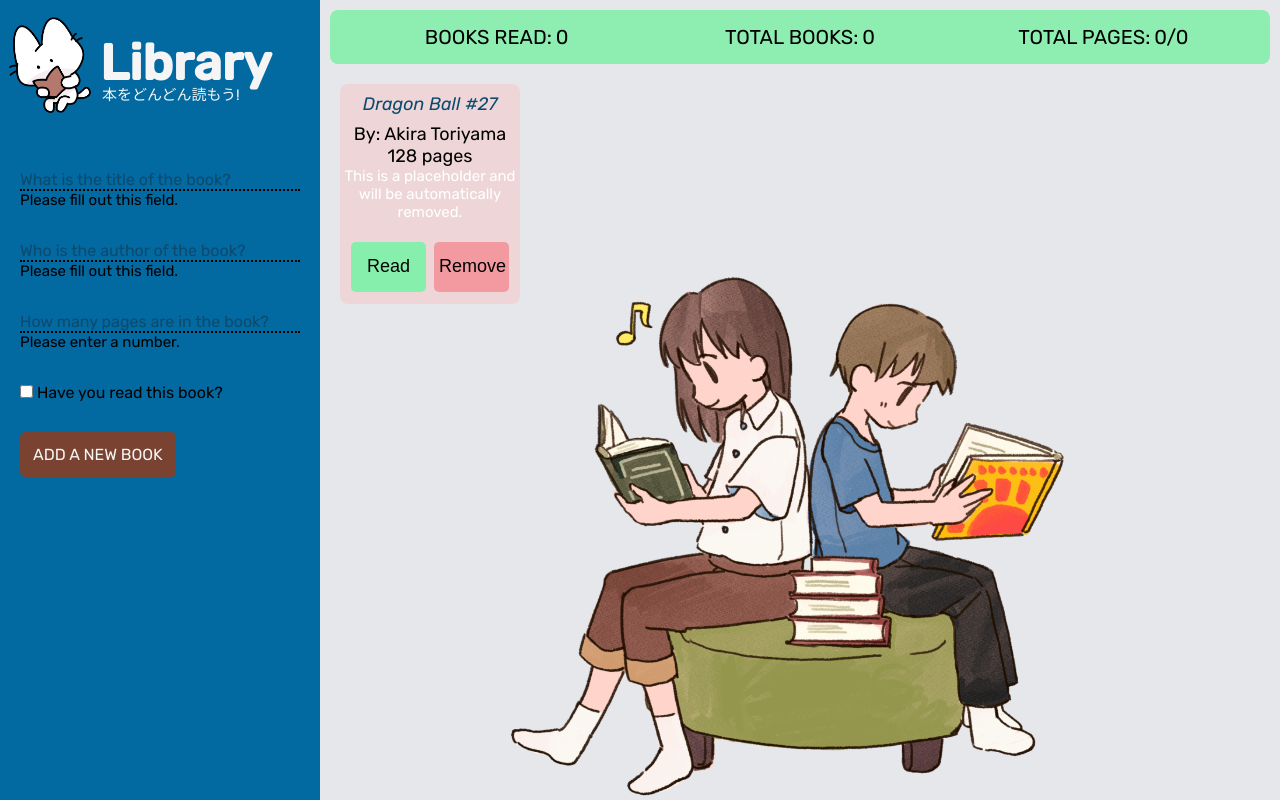
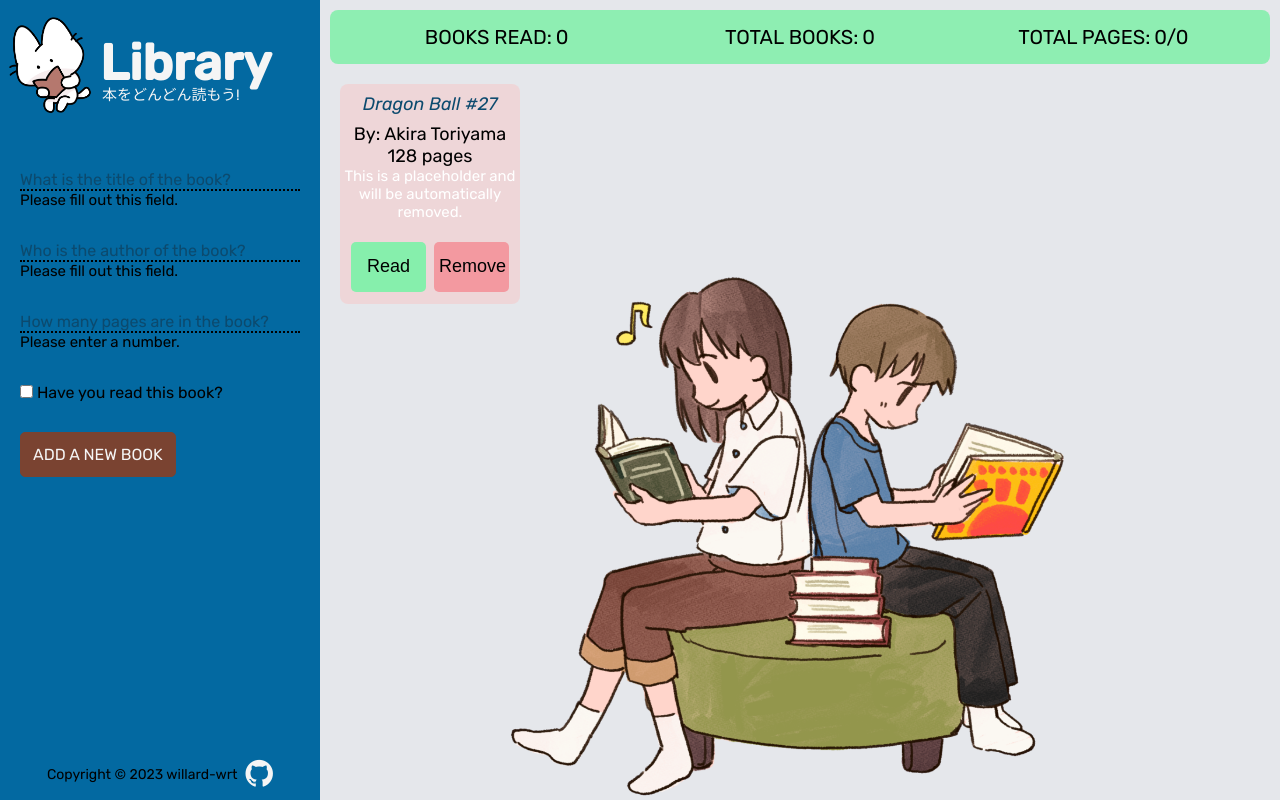
Before and after one commit to willard-wrt/library, a website: page index.html in a window 1280 px wide. Drawn offline with Linux system fonts and the light colour scheme.

Commit message:
Add footer for copyright and apply cursor pointer to buttons

```diff
--- a/index.html
+++ b/index.html
@@ -5,6 +5,10 @@
     <meta http-equiv="X-UA-Compatible" content="IE=edge" />
     <meta name="viewport" content="width=device-width, initial-scale=1.0" />
     <link rel="stylesheet" href="style.css" />
+    <link
+      rel="stylesheet"
+      href="https://maxcdn.bootstrapcdn.com/font-awesome/4.4.0/css/font-awesome.min.css"
+    />
     <script src="script.js" defer></script>
     <title>Library</title>
   </head>
@@ -70,6 +74,18 @@
           </label>
           <input type="button" value="ADD A NEW BOOK" id="add-book" />
         </form>
+        <footer>
+          <p>
+            Copyright ©
+            <script>
+              document.write(new Date().getFullYear());
+            </script>
+            willard-wrt
+          </p>
+          <a href="https://github.com/willard-wrt/" target="_blank"
+            ><i class="fa fa-github fa-2x"></i
+          ></a>
+        </footer>
       </div>
       <main>
         <div class="topnav">
--- a/style.css
+++ b/style.css
@@ -50,6 +50,7 @@ main {
   background-size: 100px 100px;
   background-position: top 15px left;
   background-repeat: no-repeat;
+  position: relative;
 }
 
 .toplogo {
@@ -102,6 +103,7 @@ main {
   border: 1px solid #7a4331;
   color: whitesmoke;
   border-radius: 5px;
+  cursor: pointer;
 }
 
 .input-box span.placeholder {
@@ -213,3 +215,34 @@ main {
   height: 50px;
   margin: 4px;
 }
+
+button {
+  cursor: pointer;
+}
+
+footer {
+  justify-content: center;
+  display: flex;
+  align-items: center;
+  margin-bottom: 0px;
+  position: absolute;
+  bottom: 0;
+  left: 0;
+  width: 100%;
+  padding: 10px;
+  }
+
+  footer p {
+    font-size: 14px;
+    margin-right: 8px;
+    }
+
+    .fa.fa-github {
+    color: whitesmoke;
+    transition: transform 0.3s ease-in-out;
+    }
+
+    .fa.fa-github:hover {
+    transform: rotate(360deg) scale(1.2);
+    color: #f43f5e;
+    }
```
